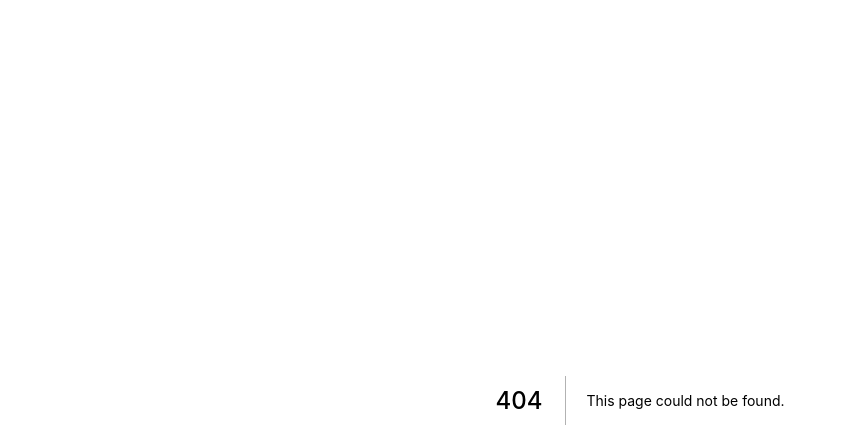
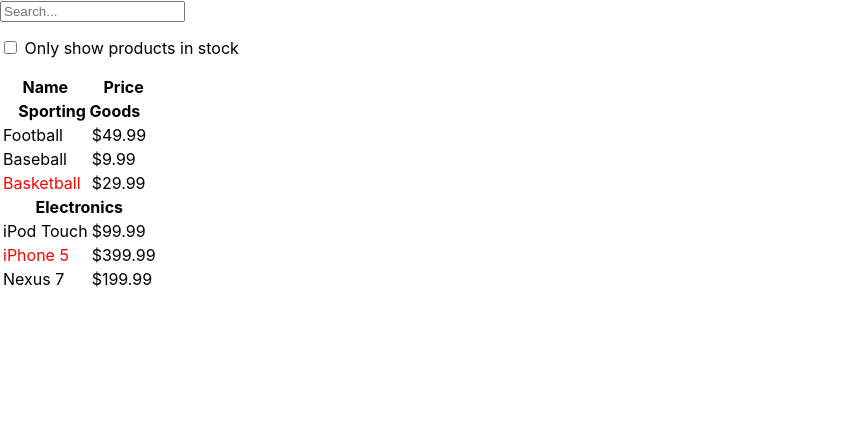
Before and after one commit to Colangjas/React-Playground, a Next.js app: page /search in a window 1280 px wide. Before the commit this address had no page. Shown: the top 448 px of the page, without its empty margins (0-847 px from the left). Built offline with nearby package versions, Linux system fonts and the light colour scheme.

Commit message:
added some notes and pages

```diff
--- /dev/null
+++ b/pages/search.js
@@ -0,0 +1,168 @@
+import React from 'react';
+
+class ProductCategoryRow extends React.Component {
+  render() {
+    const category = this.props.category;
+    return (
+      <tr>
+        <th colSpan="2">
+          {category}
+        </th>
+      </tr>
+    );
+  }
+}
+
+class ProductRow extends React.Component {
+  render() {
+    const product = this.props.product;
+    const name = product.stocked ?
+      product.name :
+      <span style={{color: 'red'}}>
+        {product.name}
+      </span>;
+
+    return (
+      <tr>
+        <td>{name}</td>
+        <td>{product.price}</td>
+      </tr>
+    );
+  }
+}
+
+class ProductTable extends React.Component {
+  render() {
+    const filterText = this.props.filterText;
+    const inStockOnly = this.props.inStockOnly;
+
+    const rows = [];
+    let lastCategory = null;
+
+    this.props.products.forEach((product) => {
+      if (product.name.indexOf(filterText) === -1) {
+        return;
+      }
+      if (inStockOnly && !product.stocked) {
+        return;
+      }
+      if (product.category !== lastCategory) {
+        rows.push(
+          <ProductCategoryRow
+            category={product.category}
+            key={product.category} />
+        );
+      }
+      rows.push(
+        <ProductRow
+          product={product}
+          key={product.name}
+        />
+      );
+      lastCategory = product.category;
+    });
+
+    return (
+      <table>
+        <thead>
+          <tr>
+            <th>Name</th>
+            <th>Price</th>
+          </tr>
+        </thead>
+        <tbody>{rows}</tbody>
+      </table>
+    );
+  }
+}
+
+class SearchBar extends React.Component {
+  constructor(props) {
+    super(props);
+    this.handleFilterTextChange = this.handleFilterTextChange.bind(this);
+    this.handleInStockChange = this.handleInStockChange.bind(this);
+  }
+
+  handleFilterTextChange(e) {
+    this.props.onFilterTextChange(e.target.value);
+  }
+
+  handleInStockChange(e) {
+    this.props.onInStockChange(e.target.checked);
+  }
+
+  render() {
+    return (
+      <form>
+        <input
+          type="text"
+          placeholder="Search..."
+          value={this.props.filterText}
+          onChange={this.handleFilterTextChange}
+        />
+        <p>
+          <input
+            type="checkbox"
+            checked={this.props.inStockOnly}
+            onChange={this.handleInStockChange}
+          />
+          {' '}
+          Only show products in stock
+        </p>
+      </form>
+    );
+  }
+}
+
+export default class FilterableProductTable extends React.Component {
+  constructor(props) {
+    super(props);
+    this.state = {
+      filterText: '',
+      inStockOnly: false
+    };
+
+    this.handleFilterTextChange = this.handleFilterTextChange.bind(this);
+    this.handleInStockChange = this.handleInStockChange.bind(this);
+  }
+
+  handleFilterTextChange(filterText) {
+    this.setState({
+      filterText: filterText
+    });
+  }
+
+  handleInStockChange(inStockOnly) {
+    this.setState({
+      inStockOnly: inStockOnly
+    })
+  }
+
+  render() {
+    return (
+      <div>
+        <SearchBar
+          filterText={this.state.filterText}
+          inStockOnly={this.state.inStockOnly}
+          onFilterTextChange={this.handleFilterTextChange}
+          onInStockChange={this.handleInStockChange}
+        />
+        <ProductTable
+          products={PRODUCTS}
+          filterText={this.state.filterText}
+          inStockOnly={this.state.inStockOnly}
+        />
+      </div>
+    );
+  }
+}
+
+
+const PRODUCTS = [
+  {category: 'Sporting Goods', price: '$49.99', stocked: true, name: 'Football'},
+  {category: 'Sporting Goods', price: '$9.99', stocked: true, name: 'Baseball'},
+  {category: 'Sporting Goods', price: '$29.99', stocked: false, name: 'Basketball'},
+  {category: 'Electronics', price: '$99.99', stocked: true, name: 'iPod Touch'},
+  {category: 'Electronics', price: '$399.99', stocked: false, name: 'iPhone 5'},
+  {category: 'Electronics', price: '$199.99', stocked: true, name: 'Nexus 7'}
+];
```
Also changed, not shown: pages/containment.js (added, +18 -0 lines), pages/index.js (+12 -0 lines), pages/temperature.js (added, +93 -0 lines).
